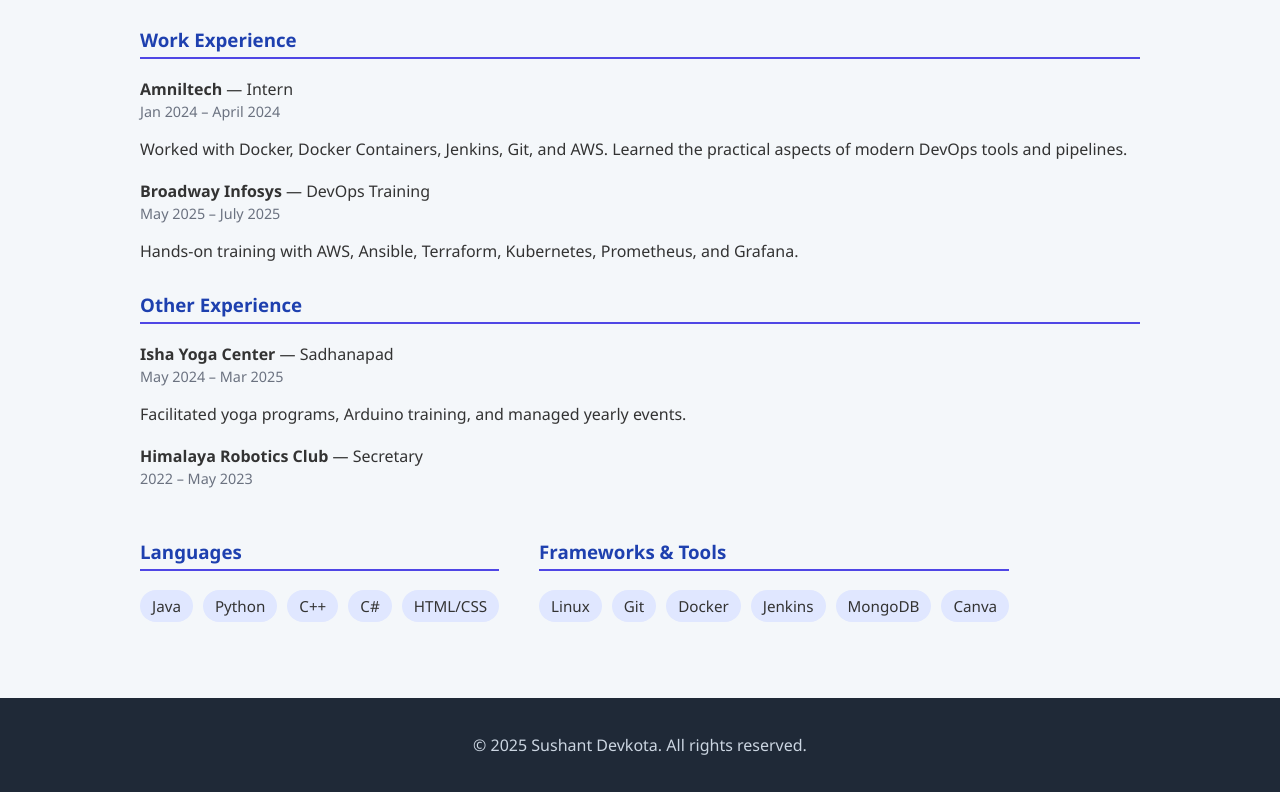
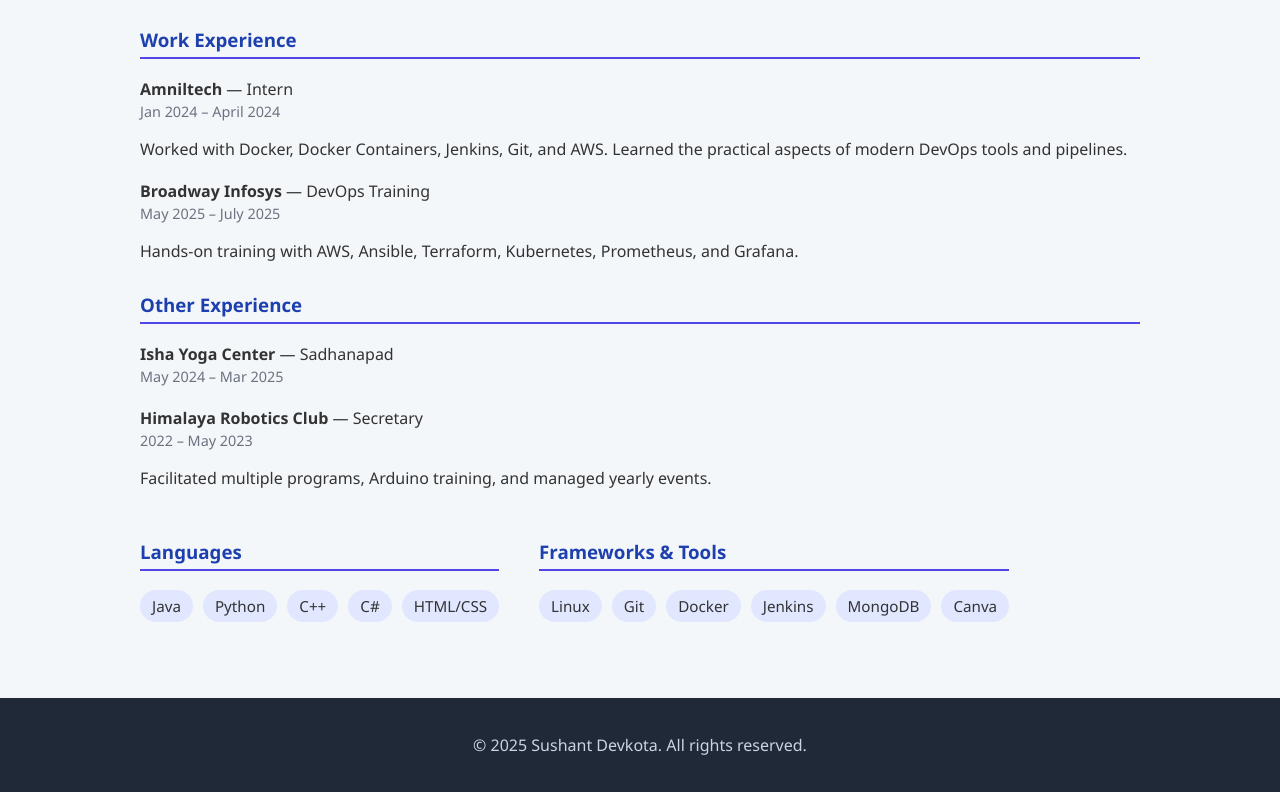
Before and after one commit to sdevkota474/sushant-site, a plain HTML site: page index.html in a window 1280 px wide. Shown: the part 624-1416 px from the top of the page. Drawn offline with Linux system fonts and the light colour scheme.

Commit message:
Update index.html

```diff
--- a/index.html
+++ b/index.html
@@ -61,11 +61,12 @@
         <div>
           <strong>Isha Yoga Center</strong> — Sadhanapad<br>
           <span class="exp-time">May 2024 – Mar 2025</span>
-          <p>Facilitated yoga programs, Arduino training, and managed yearly events.</p>
+
         </div>
         <div>
           <strong>Himalaya Robotics Club</strong> — Secretary<br>
           <span class="exp-time">2022 – May 2023</span>
+          <p>Facilitated multiple programs, Arduino training, and managed yearly events.</p>
         </div>
       </div>
     </section>
```
